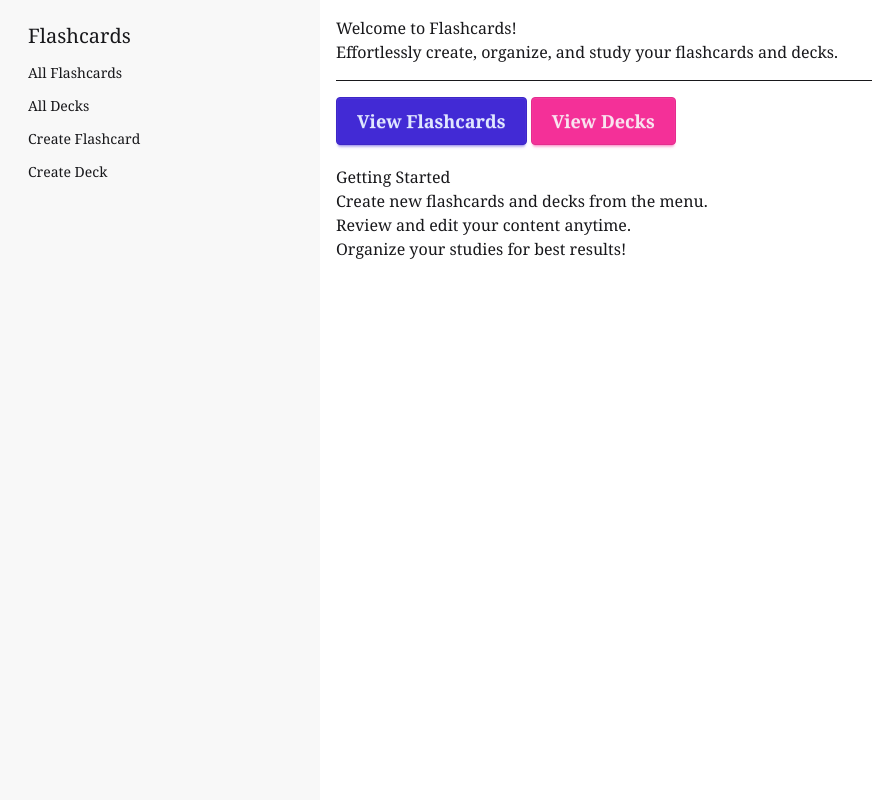
After one commit to Exteriordemonic/py-flashcards, a Django app: page // in a window 1280 px wide. The commit adds this page. Shown: the whole page, without its empty margins (0-872 px from the left). Run offline with Django 5.2, Linux system fonts and the light colour scheme; some libraries are stand-ins or nearby versions.

Commit message:
feat: Add HomeView and update URL routing; enhance base template with drawer layout and sidebar links

```diff
--- a/config/urls.py
+++ b/config/urls.py
@@ -18,10 +18,11 @@ Including another URLconf
 from django.contrib import admin
 from django.urls import include, path
 from django.conf import settings
-
+from flashcards.views import HomeView
 
 urlpatterns = [
     path("admin/", admin.site.urls),
+    path("/", HomeView.as_view(), name="home"),
     path(
         "flashcards/",
         include(("flashcards.urls", "flashcards"), namespace="flashcards"),
--- a/flashcards/views.py
+++ b/flashcards/views.py
@@ -1,6 +1,7 @@
 from django.urls import reverse_lazy
 from django.views import generic
 from django.contrib.auth.mixins import LoginRequiredMixin
+from django.views.generic.base import TemplateView
 
 
 from flashcards.models import Deck, Flashcard
@@ -54,3 +55,7 @@ class DeckCreateView(LoginRequiredMixin, generic.CreateView):
 class DeckDeleteView(LoginRequiredMixin, generic.DeleteView):
     model = Deck
     success_url = reverse_lazy("flashcards:deck-list")
+
+
+class HomeView(TemplateView):
+    template_name = "flashcards/home.html"
--- /dev/null
+++ b/templates/flashcards/home.html
@@ -0,0 +1,35 @@
+{% extends 'base.html' %} {% block content %}
+<section class="w-full px-4">
+  <div class="container my-4">
+    <div class="jumbotron">
+      <h1 class="display-4">Welcome to Flashcards!</h1>
+      <p class="lead">
+        Effortlessly create, organize, and study your flashcards and decks.
+      </p>
+      <hr class="my-4" />
+      <p>
+        <a
+          class="btn btn-primary btn-lg"
+          href="{% url 'flashcards:flashcard-list' %}"
+          role="button"
+          >View Flashcards</a
+        >
+        <a
+          class="btn btn-secondary btn-lg"
+          href="{% url 'flashcards:deck-list' %}"
+          role="button"
+          >View Decks</a
+        >
+      </p>
+    </div>
+    <div class="mt-5">
+      <h2>Getting Started</h2>
+      <ul>
+        <li>Create new flashcards and decks from the menu.</li>
+        <li>Review and edit your content anytime.</li>
+        <li>Organize your studies for best results!</li>
+      </ul>
+    </div>
+  </div>
+</section>
+{% endblock %}
--- a/theme/static/css/dist/styles.css
+++ b/theme/static/css/dist/styles.css
@@ -11,6 +11,8 @@
     --color-gray-50: oklch(98.5% 0.002 247.839);
     --color-black: #000;
     --spacing: 0.25rem;
+    --text-xl: 1.25rem;
+    --text-xl--line-height: calc(1.75 / 1.25);
     --text-5xl: 3rem;
     --text-5xl--line-height: 1;
     --tracking-normal: 0em;
@@ -846,6 +848,9 @@
       }
     }
   }
+  .fixed {
+    position: fixed;
+  }
   .static {
     position: static;
   }
@@ -865,6 +870,15 @@
       bottom: auto;
       --toast-y: 0;
     }
+  }
+  .right-4 {
+    right: calc(var(--spacing) * 4);
+  }
+  .bottom-4 {
+    bottom: calc(var(--spacing) * 4);
+  }
+  .z-50 {
+    z-index: 50;
   }
   @layer daisyui.l1.l2.l3 {
     .drawer-content {
@@ -901,8 +915,26 @@
       max-width: 96rem;
     }
   }
+  .m-4 {
+    margin: calc(var(--spacing) * 4);
+  }
+  .mx-4 {
+    margin-inline: calc(var(--spacing) * 4);
+  }
   .mx-auto {
     margin-inline: auto;
+  }
+  .my-4 {
+    margin-block: calc(var(--spacing) * 4);
+  }
+  .ms-4 {
+    margin-inline-start: calc(var(--spacing) * 4);
+  }
+  .mt-4 {
+    margin-top: calc(var(--spacing) * 4);
+  }
+  .mt-5 {
+    margin-top: calc(var(--spacing) * 5);
   }
   @layer daisyui.l1.l2.l3 {
     .status {
@@ -983,8 +1015,23 @@
   .min-h-full {
     min-height: 100%;
   }
+  .min-h-screen {
+    min-height: 100vh;
+  }
   .w-80 {
     width: calc(var(--spacing) * 80);
+  }
+  .w-full {
+    width: 100%;
+  }
+  .flex-1 {
+    flex: 1;
+  }
+  .flex-auto {
+    flex: auto;
+  }
+  .flex-grow {
+    flex-grow: 1;
   }
   .flex-col {
     flex-direction: column;
@@ -1004,12 +1051,19 @@
   .p-4 {
     padding: calc(var(--spacing) * 4);
   }
+  .px-4 {
+    padding-inline: calc(var(--spacing) * 4);
+  }
   .font-serif {
     font-family: var(--font-serif);
   }
   .text-5xl {
     font-size: var(--text-5xl);
     line-height: var(--tw-leading, var(--text-5xl--line-height));
+  }
+  .text-xl {
+    font-size: var(--text-xl);
+    line-height: var(--tw-leading, var(--text-xl--line-height));
   }
   .leading-normal {
     --tw-leading: var(--leading-normal);
@@ -1028,6 +1082,47 @@
   }
   .text-black {
     color: var(--color-black);
+  }
+  @layer daisyui.l1 {
+    .btn-ghost:not(.btn-active, :hover, :active:focus, :focus-visible, input:checked:not(.filter .btn)) {
+      --btn-shadow: "";
+      --btn-bg: #0000;
+      --btn-border: #0000;
+      --btn-noise: none;
+    }
+    .btn-ghost:not(.btn-active, :hover, :active:focus, :focus-visible, input:checked:not(.filter .btn)):not(:disabled, [disabled], .btn-disabled) {
+      outline-color: currentcolor;
+      --btn-fg: var(--btn-color, currentColor);
+    }
+    @media (hover: none) {
+      .btn-ghost:not(.btn-active, :active, :focus-visible, input:checked:not(.filter .btn)):hover {
+        outline-color: currentcolor;
+        --btn-shadow: "";
+        --btn-bg: #0000;
+        --btn-fg: var(--btn-color, currentColor);
+        --btn-border: #0000;
+        --btn-noise: none;
+      }
+    }
+  }
+  @layer daisyui.l1.l2 {
+    .btn-lg {
+      --fontsize: 1.125rem;
+      --btn-p: 1.25rem;
+      --size: calc(var(--size-field, 0.25rem) * 12);
+    }
+  }
+  @layer daisyui.l1.l2.l3 {
+    .btn-primary {
+      --btn-color: var(--color-primary);
+      --btn-fg: var(--color-primary-content);
+    }
+  }
+  @layer daisyui.l1.l2.l3 {
+    .btn-secondary {
+      --btn-color: var(--color-secondary);
+      --btn-fg: var(--color-secondary-content);
+    }
   }
   @media (width >= 64rem) {
     @layer daisyui.l1.l2.l3 {
--- a/theme/templates/base.html
+++ b/theme/templates/base.html
@@ -1,19 +1,31 @@
 {% load static tailwind_tags %}
-<!DOCTYPE html>
+<!doctype html>
 <html lang="en">
-<head>
+  <head>
     <title>Flashcards</title>
-    <meta charset="UTF-8">
-    <meta name="viewport" content="width=device-width, initial-scale=1.0">
-    <meta http-equiv="X-UA-Compatible" content="ie=edge">
+    <meta charset="UTF-8" />
+    <meta name="viewport" content="width=device-width, initial-scale=1.0" />
+    <meta http-equiv="X-UA-Compatible" content="ie=edge" />
     {% tailwind_css %}
-</head>
+  </head>
 
-<body class="font-serif leading-normal tracking-normal">
-    <div>
+  <body class="font-serif leading-normal tracking-normal">
+    <div class="drawer lg:drawer-open">
+      <input id="my-drawer-3" type="checkbox" class="drawer-toggle" />
+      <!-- Sidebar -->
+      <div class="drawer-side">
         {% include "includes/sidebar.html" %}
+      </div>
+      <!-- Main content -->
+      <div class="drawer-content min-h-screen">
         {% block header %}{% endblock header %}
-        {% block content %}{% endblock content %}
+        <main class="flex-grow flex flex-col items-center justify-center">
+          {% block content %}{% endblock content %}
+        </main>
+        <label for="my-drawer-3" class="btn drawer-button lg:hidden fixed bottom-4 right-4 z-50">
+          Open drawer
+        </label>
+      </div>
     </div>
-</body>
+  </body>
 </html>
--- a/theme/templates/includes/sidebar.html
+++ b/theme/templates/includes/sidebar.html
@@ -1,17 +1,15 @@
-<div class="drawer lg:drawer-open">
-    <input id="my-drawer-3" type="checkbox" class="drawer-toggle" />
-    <div class="drawer-content flex flex-col items-center justify-center">
-      <!-- Page content here -->
-      <label for="my-drawer-3" class="btn drawer-button lg:hidden">
-        Open drawer
-      </label>
-    </div>
-    <div class="drawer-side">
-      <label for="my-drawer-3" aria-label="close sidebar" class="drawer-overlay"></label>
-      <ul class="menu bg-base-200 min-h-full w-80 p-4">
-        <!-- Sidebar content here -->
-        <li><a>Sidebar Item 1</a></li>
-        <li><a>Sidebar Item 2</a></li>
-      </ul>
-    </div>
-  </div>
+<label
+  for="my-drawer-3"
+  aria-label="close sidebar"
+  class="drawer-overlay"
+></label>
+<ul class="menu bg-base-200 min-h-full w-80 p-4">
+	<li>
+		<a href="{% url 'home' %}" class="text-xl">Flashcards</a>
+	</li>
+  <!-- Sidebar content here -->
+  <li><a href="{% url 'flashcards:flashcard-list' %}">All Flashcards</a></li>
+  <li><a href="{% url 'flashcards:deck-list' %}">All Decks</a></li>
+  <li><a href="{% url 'flashcards:flashcard-create' %}">Create Flashcard</a></li>
+  <li><a href="{% url 'flashcards:deck-create' %}">Create Deck</a></li>
+</ul>
```
